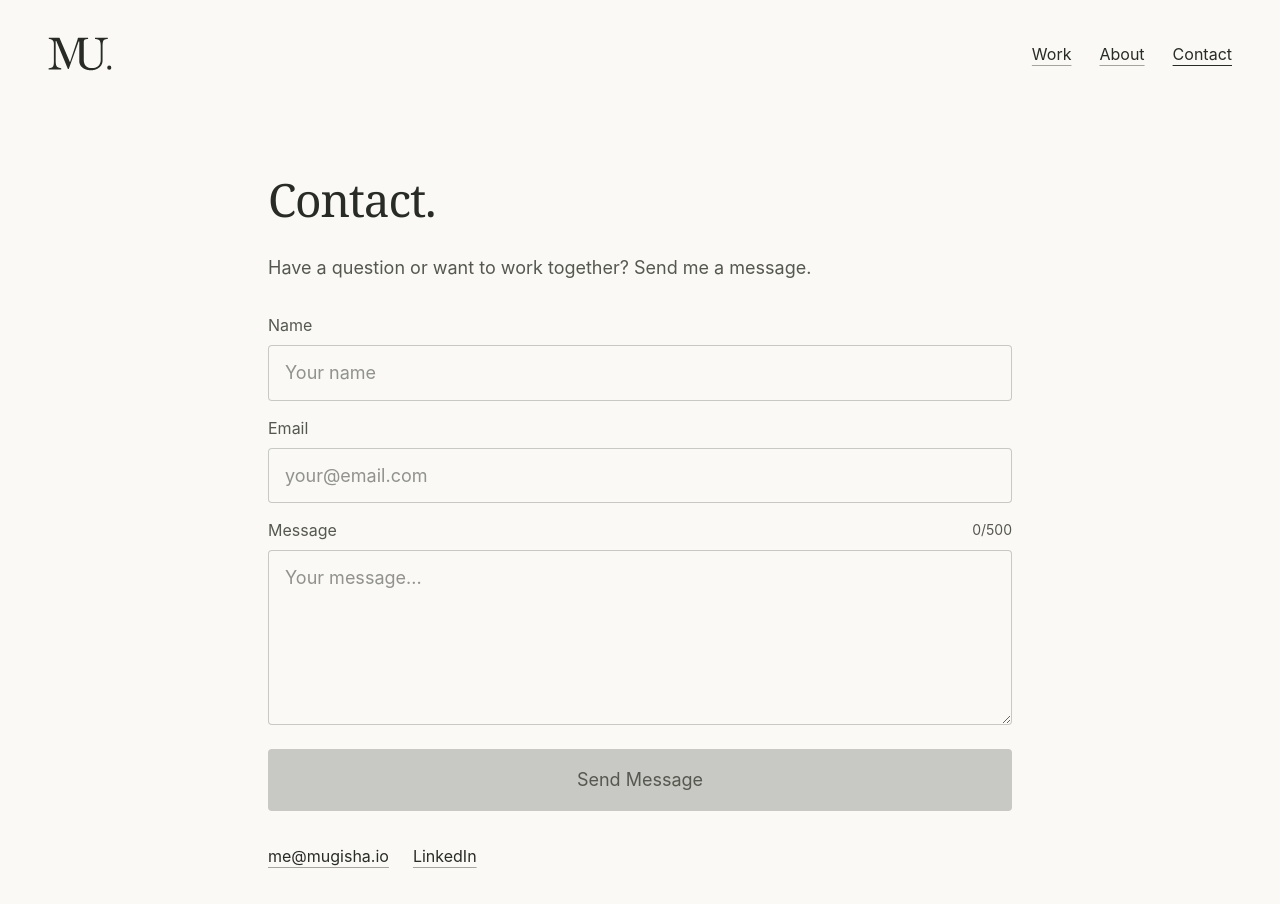
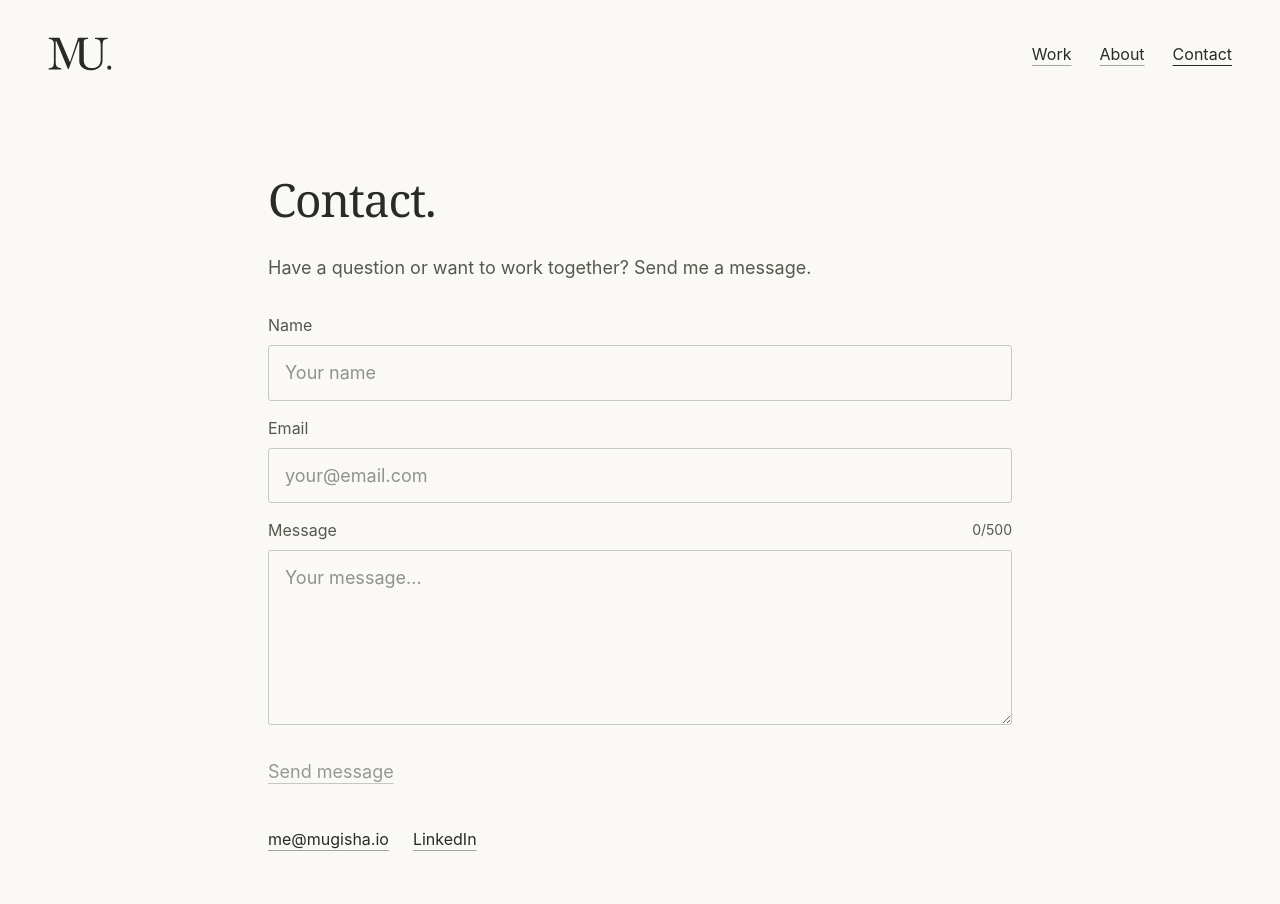
Before and after one commit to MugishaU/portfolio_v2, a Next.js app: page /contact in a window 1280 px wide. Shown: the top 904 px of the page. Built offline with nearby package versions, Linux system fonts and the light colour scheme.

Commit message:
Refine contact field focus and simplify send button

```diff
--- a/src/app/contact/page.tsx
+++ b/src/app/contact/page.tsx
@@ -33,21 +33,13 @@ export default function ContactPage() {
     message.trim().length >= 10 && message.length <= MAX_MESSAGE_LENGTH;
 
   const getInputClass = (field: "name" | "email" | "message") => {
-    const base =
-      "w-full px-4 py-3 bg-[var(--color-background)] border rounded text-[var(--color-foreground)] transition-colors";
-
-    if (!touched[field]) {
-      return `${base} border-[var(--color-muted)]/30 focus:border-[var(--color-accent)]`;
-    }
-
     const validators = {
       name: isValidName,
       email: isValidEmail,
       message: isValidMessage,
     };
-    const isValid = validators[field](formData[field]);
-
-    return `${base} ${isValid ? "border-green-500" : "border-red-500"}`;
+    const invalid = touched[field] && !validators[field](formData[field]);
+    return `contact-field${invalid ? " is-invalid" : ""}`;
   };
 
   const handleBlur = (field: "name" | "email" | "message") => {
@@ -213,16 +205,9 @@ export default function ContactPage() {
               !isValidEmail(formData.email) ||
               !isValidMessage(formData.message)
             }
-            className={`w-full px-8 py-4 font-semibold rounded transition-all ${
-              status === "loading" ||
-              !isValidName(formData.name) ||
-              !isValidEmail(formData.email) ||
-              !isValidMessage(formData.message)
-                ? "bg-[var(--color-muted)]/30 text-[var(--color-muted)] cursor-not-allowed"
-                : "bg-[var(--color-accent)] text-[var(--color-background)]"
-            }`}
+            className="contact-submit"
           >
-            {status === "loading" ? "Sending..." : "Send Message"}
+            {status === "loading" ? "Sending..." : "Send message"}
           </button>
 
           {status === "success" && (
--- a/src/app/globals.css
+++ b/src/app/globals.css
@@ -453,3 +453,49 @@ body:has(.home) .site-header {
 .work-contact {
   margin-top: 64px;
 }
+
+.contact-field {
+  display: block;
+  width: 100%;
+  padding: 12px 16px;
+  border: 1px solid #c6c8c0;
+  border-radius: 3px;
+  color: var(--color-foreground);
+  background: transparent;
+  transition:
+    border-color 150ms ease,
+    box-shadow 150ms ease;
+}
+.contact-field:focus-visible {
+  outline: none;
+  border-color: var(--color-muted);
+  box-shadow: inset 0 0 0 1px var(--color-muted);
+}
+.contact-field.is-invalid {
+  border-color: #b42318;
+}
+.contact-field.is-invalid:focus-visible {
+  box-shadow: inset 0 0 0 1px #b42318;
+}
+.contact-submit {
+  display: inline-flex;
+  align-items: center;
+  min-height: 44px;
+  margin-top: 8px;
+  padding: 8px 0;
+  border: 0;
+  background: transparent;
+  color: var(--color-foreground);
+  text-decoration: underline;
+  text-decoration-color: #a4a69d;
+  text-underline-offset: 5px;
+  cursor: pointer;
+}
+.contact-submit:hover:not(:disabled) {
+  text-decoration-color: currentColor;
+}
+.contact-submit:disabled {
+  color: var(--color-muted);
+  opacity: 0.6;
+  cursor: not-allowed;
+}
```
